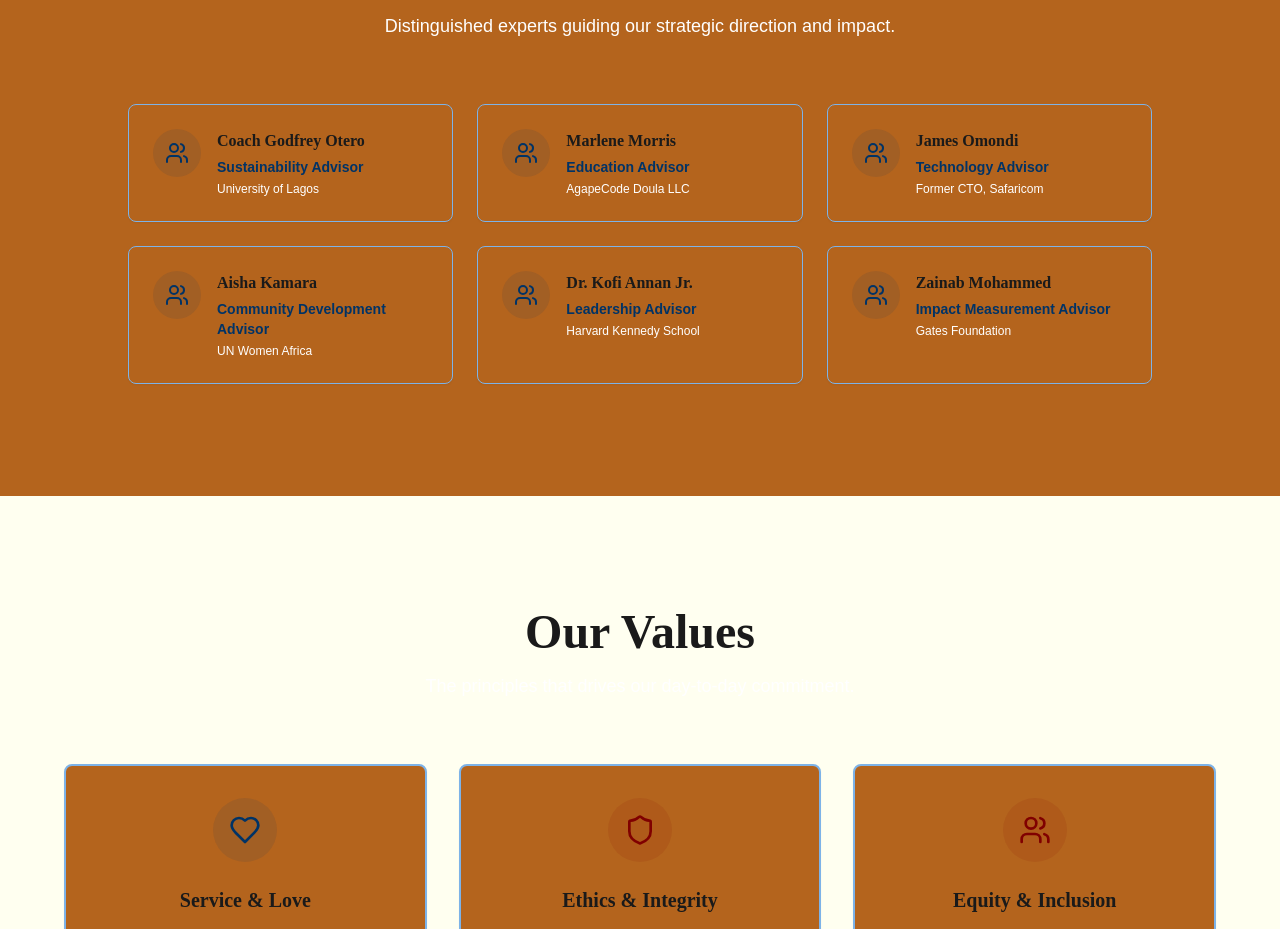
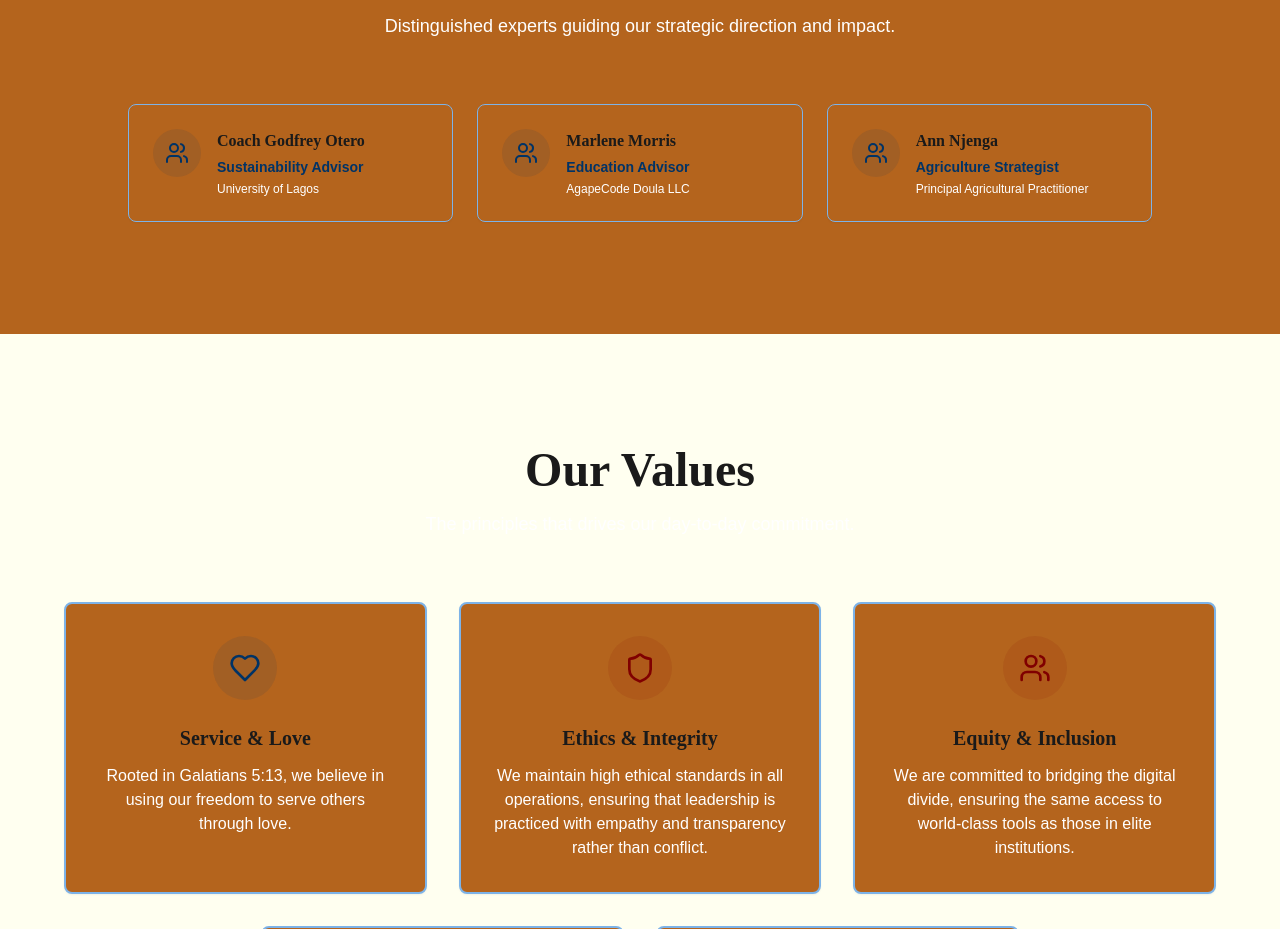
Before and after one commit to mwangimndegwa/GEL, a React (Vite) app: page /about in a window 1280 px wide. Shown: the part 4681-5610 px from the top of the page. Built offline with nearby package versions, Linux system fonts and the light colour scheme.

Commit message:
Updated Ann Njenga and deleted the rest of the advisory. updated faqs

```diff
--- a/public/faq.json
+++ b/public/faq.json
@@ -12,9 +12,17 @@
     "a": "There are several ways to get involved: apply to our leadership programs, volunteer as a mentor, partner with us on community projects, or contribute financially. Visit the 'Get Involved' page to see active opportunities and current application windows, or contact our programs team for guidance on the best fit for your skills and interests."
   },
   {
+    "question": "Who leads your agricultural mission in Kenya?",
+    "answer": "Our agricultural initiatives are spearheaded by our Agriculture Strategist, who serves as a critical advisor and lead strategist. With deep roots in Kenyan farming communities, she plays a crucial role in designing our sustainable development programs and ensuring our food security missions are culturally relevant and impactful."
+  },
+  {
     "q": "how can i donate",
     "a": "Thank you for your interest in supporting our work. You can make a secure donation via the 'Donate' button on our website or by visiting our donations page. Gifts support leadership programs, community projects, and scholarships. If you require an invoice or gift agreement, please contact our team at the email address provided on the site, and we will be happy to assist you."
   },
+  {
+    "question": "Who is the founder of Global Educated Leaders (GEL)?",
+    "answer": "GEL was founded by Mwangi M. Ndegwa, a Data Scientist specializing in the fusion of technology and community development. His mission is to empower community leadership by creating direct pathways to impactful, community-led action."
+  }
   {
     "q": "what programs do you run",
     "a": "Our programs focus on leadership development, data and technology for development, and community-driven initiatives that advance innovation, food security and economic resilience. Program types include cohort-based leadership training, technical workshops, and field partnerships with local organizations. See the 'Our Work' section for program descriptions, eligibility criteria, and impact summaries."
--- a/src/pages/about.tsx
+++ b/src/pages/about.tsx
@@ -79,24 +79,9 @@ export default function AboutPage() {
       affiliation: 'AgapeCode Doula LLC'
     },
     {
-      name: 'James Omondi',
-      role: 'Technology Advisor',
-      affiliation: 'Former CTO, Safaricom'
-    },
-    {
-      name: 'Aisha Kamara',
-      role: 'Community Development Advisor',
-      affiliation: 'UN Women Africa'
-    },
-    {
-      name: 'Dr. Kofi Annan Jr.',
-      role: 'Leadership Advisor',
-      affiliation: 'Harvard Kennedy School'
-    },
-    {
-      name: 'Zainab Mohammed',
-      role: 'Impact Measurement Advisor',
-      affiliation: 'Gates Foundation'
+      name: 'Ann Njenga',
+      role: 'Agriculture Strategist',
+      affiliation: 'Principal Agricultural Practitioner'
     }
   ];
 
```
